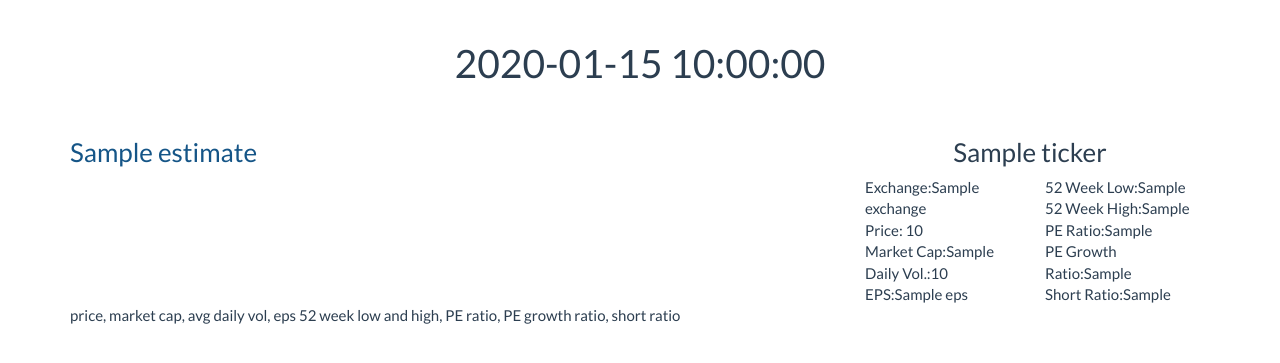
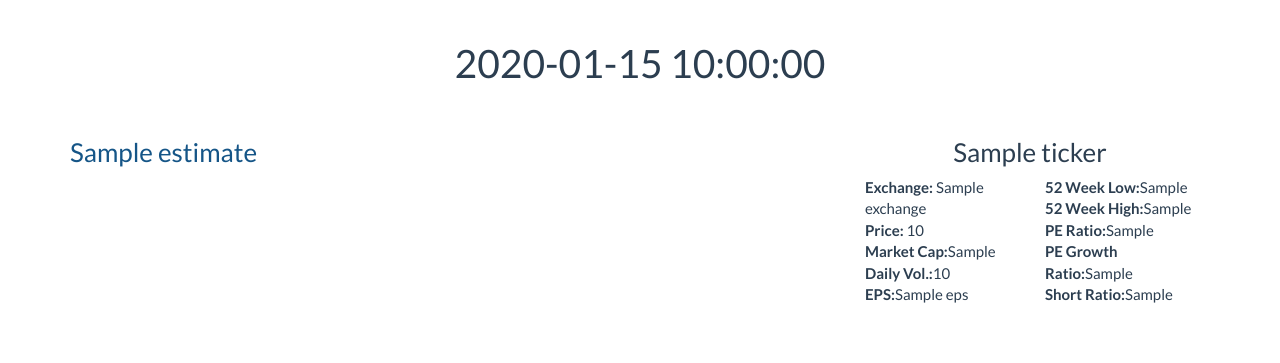
Before and after one commit to danielforsyth/stocks, a Flask app: template templates/index.html in a window 1280 px wide. Shown: the part 60-423 px from the top of the page. Run offline with Flask 2, Linux system fonts and the light colour scheme; the template is opened without the code that fills it: most values are stand-ins (such as "Sample title", 1, 10 or a date in 2020); some libraries are stand-ins or nearby versions.

Commit message:
font changes

```diff
--- a/templates/index.html
+++ b/templates/index.html
@@ -99,20 +99,21 @@
                     <h3 class = center>{{i['ticker']}}</h3>
 
                         <div class="col-md-6">
-                            Exchange:{{i['exchange']}}<br>
-                            Price: {{i['price']}}<br>
-                            Market Cap:{{i['market_cap']}}<br>
-                            Daily Vol.:{{i['avg_daily_vol']}}<br>
-                            EPS:{{i['eps']}}<br>
+                            <b>Exchange:</b>    {{i['exchange']}}<br>
+                            <b>Price:</b> {{i['price']}}<br>
+                            <b>Market Cap:</b>{{i['market_cap']}}<br>
+                            <b>Daily Vol.:</b>{{i['avg_daily_vol']}}<br>
+                            <b>EPS:</b>{{i['eps']}}<br>
 
                         </div>
                         <div class="col-md-6">
-                           52 Week Low:{{i['fiftytwo_low']}}<br>
-                           52 Week High:{{i['fiftytwo_high']}}<br>
-                           PE Ratio:{{i['pe_ratio']}}<br>
-                           PE Growth Ratio:{{i['pe_growth_ratio']}}<br>
-                           Short Ratio:{{i['short_ratio']}}<br>
+                           <b>52 Week Low:</b>{{i['fiftytwo_low']}}<br>
+                           <b>52 Week High:</b>{{i['fiftytwo_high']}}<br>
+                           <b>PE Ratio:</b>{{i['pe_ratio']}}<br>
+                           <b>PE Growth Ratio:</b>{{i['pe_growth_ratio']}}<br>
+                           <b>Short Ratio:</b>{{i['short_ratio']}}<br>
                         </div>
+                        <br>
             {% endif %}
            <!--  <h4>Subheading</h4>
                 <p>test</p>
@@ -122,7 +123,7 @@
         {% endfor %}
 
 
-                         price, market cap, avg daily vol, eps 52 week low and high, PE ratio, PE growth ratio, short ratio
+
 
 
 
```
Also changed, not shown: 1 other file.
